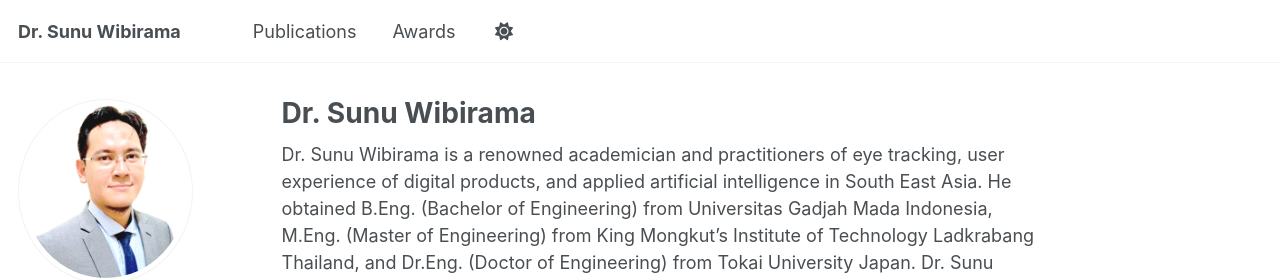
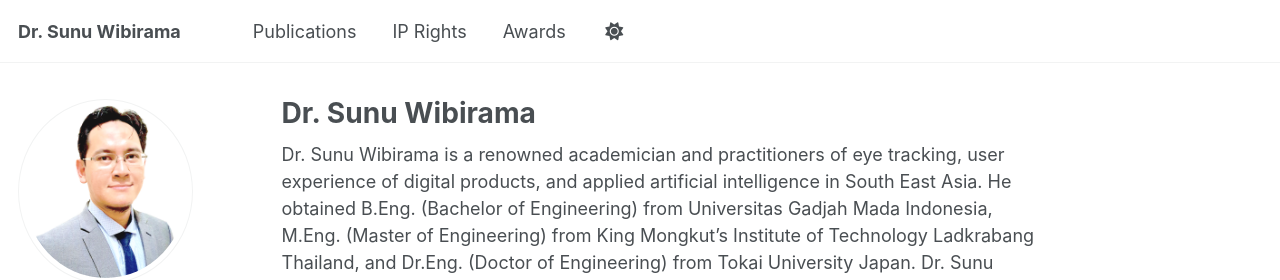
Before and after one commit to wibirama/wibirama.github.io, a Jekyll site: the page built from _pages/about.md, in a window 1280 px wide. Shown: the top 280 px of the page. Built offline with Jekyll 4.4.1, drawn with Linux system fonts in a browser that asks for light colours; some web fonts are replaced; a script that is not in the unit is left out.

Commit message:
Update navigation.yml

```diff
--- a/_data/navigation.yml
+++ b/_data/navigation.yml
@@ -26,6 +26,9 @@ main:
   - title: "Publications"
     url: /allpublications/
 
+  - title: "IP Rights"
+    url: /ipr/
+
   - title: "Awards"
     url: /awards/
 
```
